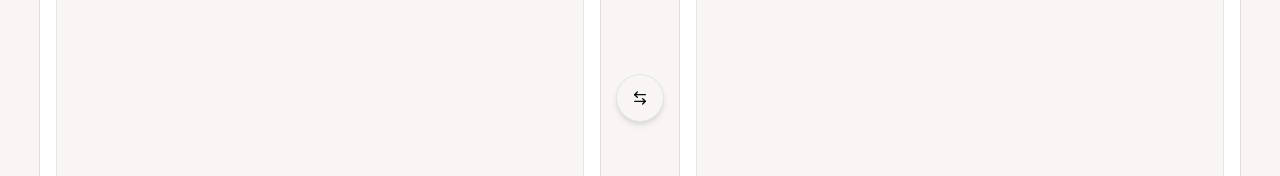
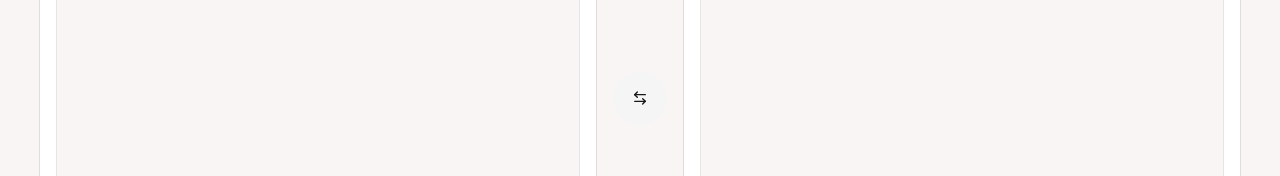
Before and after one commit to sohamrathodeww/react-19-ts-tailwind-shadcn-setup, a React (Vite) app: page /tools/code-compare in a window 1280 px wide. Shown: the part 460-636 px from the top of the page. Built offline with nearby package versions, Linux system fonts and the light colour scheme.

Commit message:
swap button changed

```diff
--- a/src/modules/code-compare/components/CompareEditors.tsx
+++ b/src/modules/code-compare/components/CompareEditors.tsx
@@ -52,14 +52,14 @@ export default function CompareEditors({
 
         <div className="flex items-center justify-center lg:flex-row">
             <Button
-                variant="outline"
-                size="icon"
+                variant="secondary"
                 onClick={onSwap}
                 className="
-                h-12
-                w-12
-                rounded-full
-                shadow-md
+                    h-14
+                    w-14
+                    rounded-full
+                    transition-all
+                    hover:scale-110
                 "
             >
                 <ArrowLeftRight className="h-5 w-5" />
```
